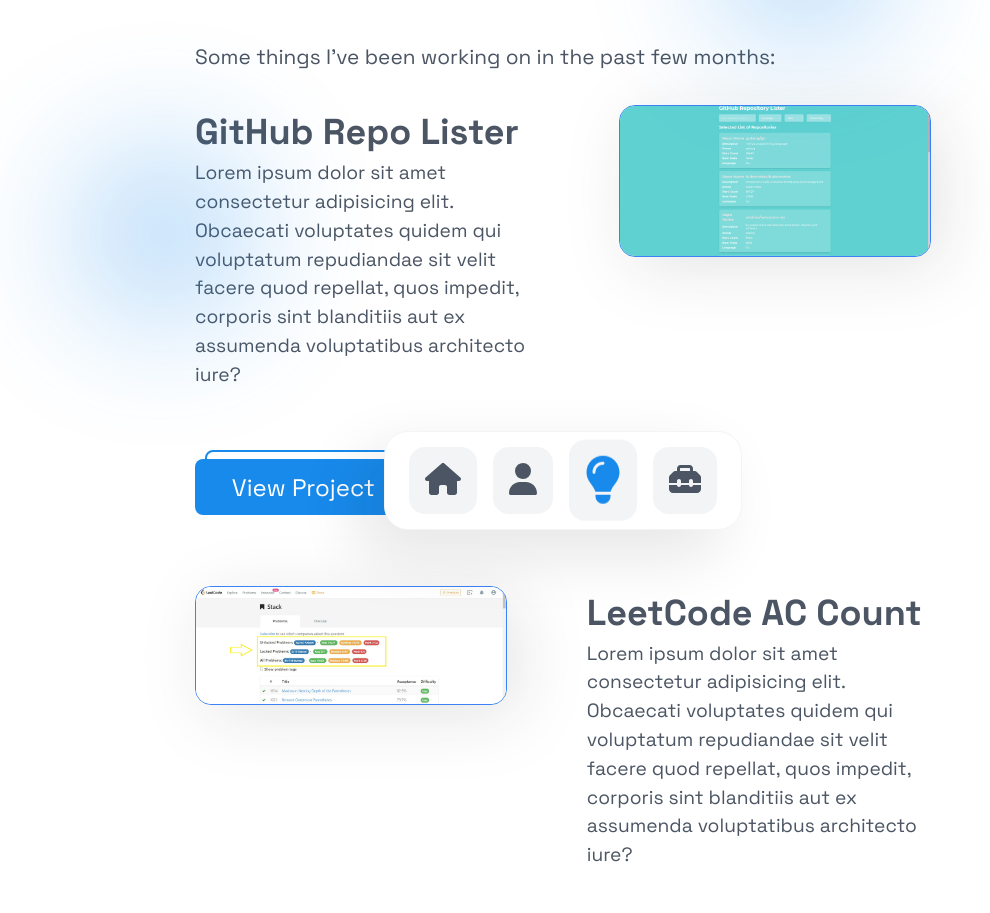
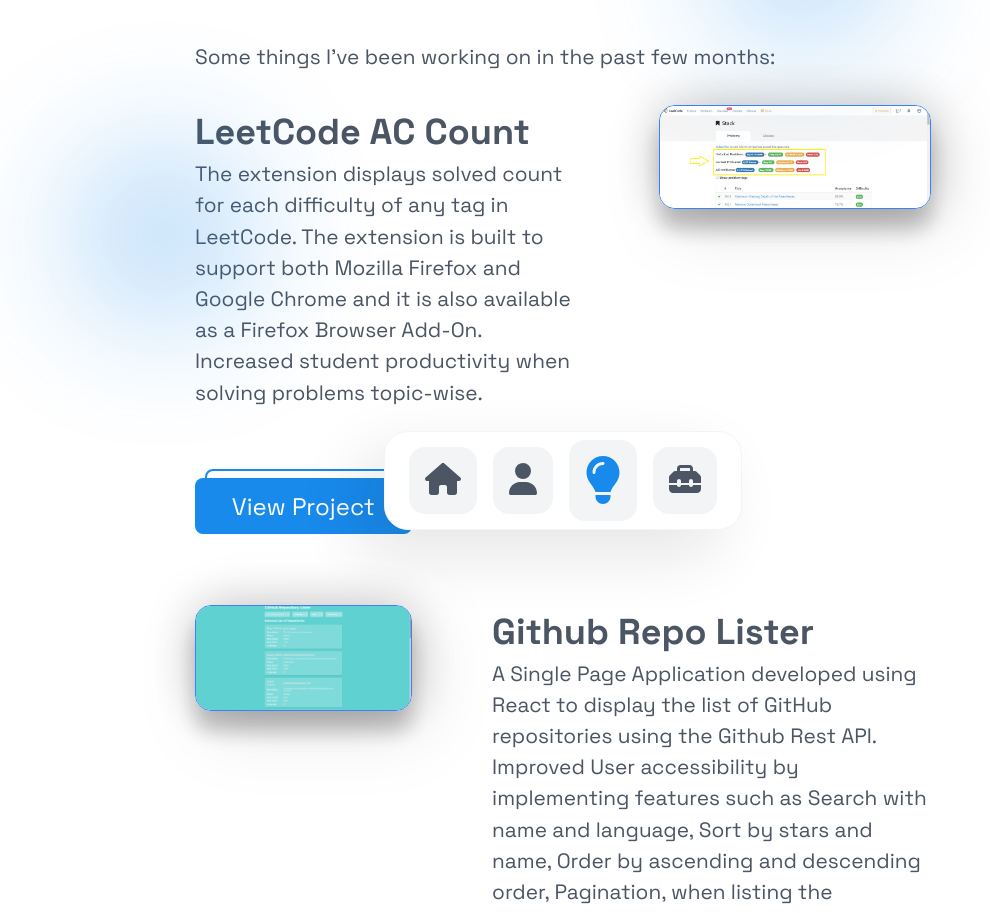
Before and after one commit to muhesh-kumar/portfolio, a React (Create React App) app: page /projects in a window 1280 px wide. Shown: the part 246-1159 px from the top of the page, without its empty margins (77-1067 px from the left). Built offline with nearby package versions, Linux system fonts and the light colour scheme.

Commit message:
fix: fix lorem texts of projects

```diff
--- a/src/components/Button/Button.tsx
+++ b/src/components/Button/Button.tsx
@@ -1,12 +1,11 @@
 import './Button.scss';
 
-const redirectLink = 'https://www.linkedin.com/in/muhesh-kumar-52b2391b9/';
-
 const Button = ({
-  buttonText
+  buttonText,
+  buttonRedirectLink
 }: any) => {
   return (
-    <a href={`${redirectLink}`} target="blank" className="say-hello-btn btn">
+    <a href={`${buttonRedirectLink}`} target="blank" className="say-hello-btn btn">
       {buttonText}
     </a>
   );
--- a/src/components/Project/Project.scss
+++ b/src/components/Project/Project.scss
@@ -1,28 +1,32 @@
-.project-container {
+$btn-color: #3b82f6;
+
+.project {
   display: flex;
   gap: 5rem;
-}
 
-.project-container__text {
+  &__text {
     display: flex;
     flex-direction: column;
     gap: 5rem;
   }
 
-.project-name {
+  &__name {
     font-size: 2.25rem;
   }
 
-.project-container .project-description {
+  &__description {
     font-size: 1.2rem;
     font-weight: 500;
   }
 
-.project-container__image img {
-  /* border-radius: 0.8rem; */
+  &__image img {
+    transform-style: preserve-3d;
 
-  /* blue/500 */
-  border: 1px solid #3b82f6;
+    border: 0.1rem solid $btn-color;
+    border-radius: 1rem;
+
     filter: drop-shadow(12px 12px 32px rgba(17, 17, 17, 0.11));
-  border-radius: 16px;
+    box-shadow: 0 20px 20px rgba(0, 0, 0, 0.2), 0px 0px 50px rgba(0, 0, 0, 0.2);
+    // box-shadow: 0 0 0.5rem black;
   }
+}
--- a/src/components/Project/Project.tsx
+++ b/src/components/Project/Project.tsx
@@ -1,4 +1,3 @@
-// @ts-expect-error ts-migrate(6142) FIXME: Module '../Button/Button' was resolved to '/home/m... Remove this comment to see the full error message
 import Button from '../Button/Button';
 
 import './Project.scss';
@@ -7,24 +6,28 @@
   projectName,
   projectDescription,
   projectImageURL,
+  projectRepoURL,
+  projectLiveURL,
   textOrder,
   imageOrder
 }: any) => {
   return (
-    <div className="project-container">
-      <div className="project-container__text" style={{ order: textOrder }}>
+    <div className="project">
+      <div className="project__text" style={{ order: textOrder }}>
         <div>
-          <h2 className="project-name">{projectName}</h2>
-          <p className="project-description">{projectDescription}</p>
+          <h2 className="project__name">{projectName}</h2>
+          <p className="project__description">{projectDescription}</p>
         </div>
         <div>
           <div>
-            <Button buttonText="View Project" />
+            <Button buttonText="View Project" buttonRedirectLink={projectRepoURL} />
           </div>
         </div>
       </div>
-      <div className="project-container__image" style={{ order: imageOrder }}>
-        <img src={`${projectImageURL}`} alt="Project Demo" />
+      <div className="project__image" style={{ order: imageOrder }}>
+        <a href={projectLiveURL}>
+          <img src={`${projectImageURL}`} alt="Project Demo" />
+        </a>
       </div>
     </div>
   );
--- /dev/null
+++ b/src/data/projectsData.ts
@@ -0,0 +1,33 @@
+const imageDir = 'assets/images';
+
+const getImageURL = (imageName: string) => `${imageDir}/${imageName}`;
+
+const projects = [
+  {
+    projectName: 'LeetCode AC Count',
+    projectDescription:
+      'The extension displays solved count for each difficulty of any tag in LeetCode. The extension is built to support both Mozilla Firefox and Google Chrome and it is also available as a Firefox Browser Add-On. Increased student productivity when solving problems topic-wise.',
+    projectImageURL: getImageURL('leetcode-ac-count.jpg'),
+    projectRepoURL: 'https://github.com/muhesh-kumar/leetcode-ac-count',
+    projectLiveURL:
+      'https://addons.mozilla.org/en-US/firefox/addon/leetcode-ac-count/',
+  },
+  {
+    projectName: 'Github Repo Lister',
+    projectDescription:
+      'A Single Page Application developed using React to display the list of GitHub repositories using the Github Rest API. Improved User accessibility by implementing features such as Search with name and language, Sort by stars and name, Order by ascending and descending order, Pagination, when listing the repositories. Prevented Prop drilling by using Context API for State Management',
+    projectImageURL: getImageURL('github-repo-lister.png'),
+    projectRepoURL: 'https://github.com/muhesh-kumar/github-repo-lister',
+    projectLiveURL: 'https://muhesh-kumar.github.io/github-repo-lister/',
+  },
+  {
+    projectName: 'Hopsital Management System',
+    projectDescription:
+      'A minimal Hospital Management System with multiple features like Contact Consultancy, Authentication and Booking Appointments. Implemented JWT and Cookies for Authentication and Authorization of doctors and patients',
+    projectImageURL: getImageURL('hospital-management-system.png'),
+    projectRepoURL: 'https://github.com/muhesh-kumar/cse3002-project',
+    projectLiveURL: 'https://hospital-management-system3002.herokuapp.com',
+  },
+];
+
+export default projects;
--- a/src/features/Home/Home.tsx
+++ b/src/features/Home/Home.tsx
@@ -1,4 +1,3 @@
-// @ts-expect-error ts-migrate(6142) FIXME: Module '../Button/Button' was resolved to '/home/m... Remove this comment to see the full error message
 import Button from '../../components/Button/Button';
 import BackgroundBlurEllipse from '../../components/BackgroundBlurEllipse/BackgroundBlurEllipse';
 
@@ -19,7 +18,7 @@
           </div>
         </div>
         <div className="home__btn">
-          <Button buttonText="Say Hello" />
+          <Button buttonText="Say Hello" buttonRedirectLink='https://www.linkedin.com/in/muhesh-kumar-52b2391b9/' />
         </div>
       </div>
       <BackgroundBlurEllipse />
--- a/src/features/Projects/Projects.tsx
+++ b/src/features/Projects/Projects.tsx
@@ -7,14 +7,14 @@
 
 import './Projects.scss';
 
+import projects from '../../data/projectsData';
+
 const animations = {
   initial: { opacity: 0 },
   animate: { opacity: 1 },
   exit: { opacity: 0 },
 };
 
-const projText =
-  'Lorem ipsum dolor sit amet consectetur adipisicing elit. Obcaecati voluptates quidem qui voluptatum repudiandae sit velit facere quod repellat, quos impedit, corporis sint blanditiis aut ex assumenda voluptatibus architecto iure?';
 
 const Projects = () => {
   return (
@@ -37,20 +37,15 @@
               <p>Some things I've been working on in the past few months:</p>
             </div>
             <div className="projects-container">
-              <Project
-                projectName="GitHub Repo Lister"
-                projectDescription={projText}
-                projectImageURL='assets/images/github-repo-lister.png'
-                textOrder={1}
-                imageOrder={2}
-              />
-              <Project
-                projectName="LeetCode AC Count"
-                projectDescription={projText}
-                projectImageURL='assets/images/leetcode-ac-count.jpg'
-                textOrder={2}
-                imageOrder={1}
-              />
+              {projects.map((project, idx) => <Project
+                projectName={project.projectName}
+                projectDescription={project.projectDescription}
+                projectImageURL={project.projectImageURL}
+                projectRepoURL={project.projectRepoURL}
+                projectLiveURL={project.projectLiveURL}
+                textOrder={idx % 2 === 1 ? 2 : 1}
+                imageOrder={idx % 2 === 0 ? 2 : 1}
+              />)}
             </div>
           </div>
         </div>
```
Also changed, not shown: public/assets/images/hospital-management-system.png (added). Lines whose indentation alone changed are shown as unchanged.
